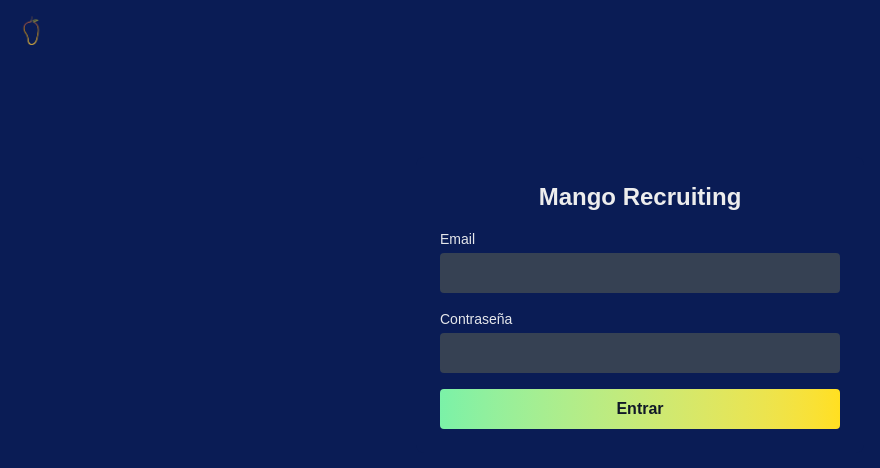
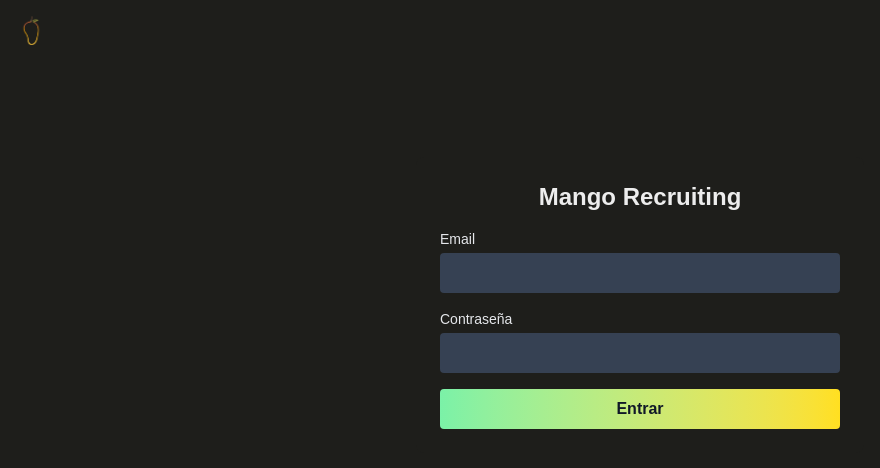
Before and after one commit to titomantilla/mango-recruiting, a Next.js app: page /login in a window 1280 px wide. Shown: the top 468 px of the page, without its empty margins (0-880 px from the left). Built offline with nearby package versions, Linux system fonts and the light colour scheme; no server answers.

Commit message:
Cambios de Estilos

```diff
--- a/src/app/globals.css
+++ b/src/app/globals.css
@@ -2,7 +2,7 @@
 
 /* globals.css (arriba del todo) */
 :root {
-  --bg-primary: #0a1c55; /*Color fondo*/
+  --bg-primary: #1E1E1B; /*Color fondo*/
   --background: var(--bg-primary);
   --foreground: #ededed;
 }
@@ -36,8 +36,8 @@
 
 /* Contenedor del editor enriquecido */
 .rich-editor-content {
-  background-color: #bbacac;
-  color: #000000;
+  background-color: #481E14;
+  color: #ffffff;
   padding: 1rem;
   border-radius: 0.5rem;
   min-height: 10rem;
@@ -109,15 +109,15 @@
 
 /* Estilo detalles de candidatos y posiciones*/
 .max-w-3xl .bg-gray-800 {
-  background-color: #918f8c !important;
+  background-color: #F2613F !important;    /* Fondo Tarjeta detalle posiciones*/
   transition: background-color .2s ease;
 }
 
 /* Estilo compartido para todas las “cards” */
 .card {
-  background-color: #c26b00d3 !important;               /* Color Estatico */
+  background-color: #F2613F	 !important;               /* Color Estatico */
   transition: background-color 0.2s ease;
 }
 .card:hover {
-  background-color: #258b05c8 !important;               /* Color En Hover */
+  background-color: #f77d62 !important;               /* Color En Hover */
 }
--- a/src/components/CommentsSection.js
+++ b/src/components/CommentsSection.js
@@ -180,8 +180,7 @@
         <button
           onClick={handleAddComment}
           className="mt-2 bg-mango-accent hover:bg-mango-accent-dark text-gray-900 font-bold py-2 px-4 rounded disabled:opacity-50"
-          disabled={!newComment.trim() || !user}
-        >
+          disabled={!newComment.trim() || !user}>
           Publicar comentario
         </button>
       </div>
```
